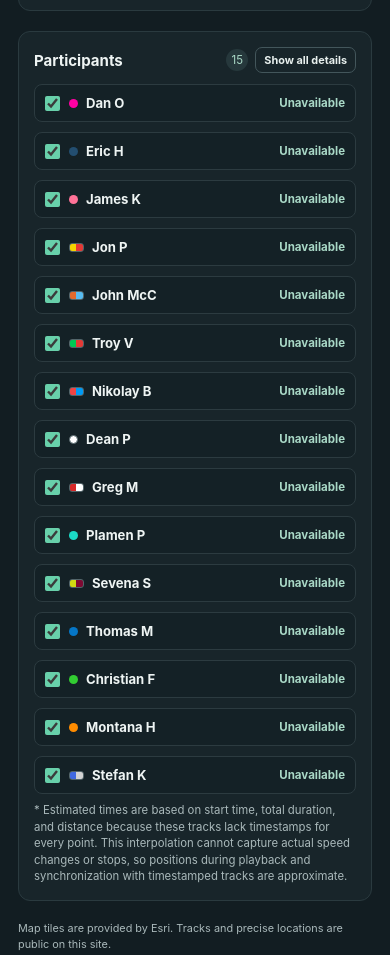
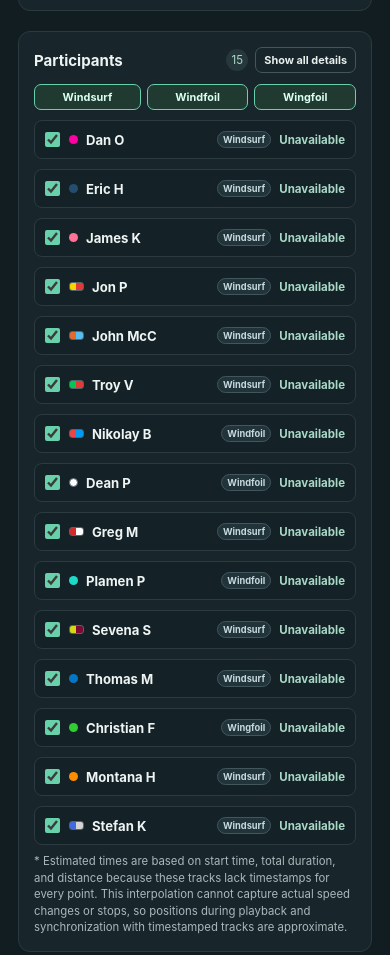
Before and after one commit to JpAtHome/WinduroPlayback, a plain HTML site: page index.html in a window 390 px wide. Shown: the part 904-1859 px from the top of the page. Drawn offline with nearby package versions, Linux system fonts and the light colour scheme; no server answers.

Commit message:
Add Discipline filters and pin names

```diff
--- a/app.js
+++ b/app.js
@@ -21,6 +21,7 @@ const TRACK_COLORS = [
   "#f5d400",
   "#6eda1b",
 ];
+const DISCIPLINES = ["Windsurf", "Windfoil", "Wingfoil"];
 
 const TILE_URL =
   "https://server.arcgisonline.com/ArcGIS/rest/services/World_Imagery/MapServer/tile/{z}/{y}/{x}";
@@ -54,6 +55,7 @@ const ui = {
   play: document.querySelector("#play-toggle"),
   reset: document.querySelector("#reset"),
   showFullTrack: document.querySelector("#show-full-track"),
+  pinNames: document.querySelector("#pin-names"),
   gpsSpikeCorrection: document.querySelector("#gps-spike-correction"),
   seek: document.querySelector("#seek"),
   speed: document.querySelector("#speed"),
@@ -67,6 +69,7 @@ const ui = {
   status: document.querySelector("#status"),
   trackCount: document.querySelector("#track-count"),
   toggleTrackDetails: document.querySelector("#toggle-track-details"),
+  disciplineFilters: document.querySelector("#discipline-filters"),
   trackList: document.querySelector("#track-list"),
 };
 
@@ -281,6 +284,11 @@ async function loadTrackManifest() {
     if (hasGear && (typeof entry.gear !== "string" || !entry.gear.trim())) {
       throw new Error(`${entry.name} gear must be a non-empty string in tracks/tracks.json.`);
     }
+    if (!DISCIPLINES.includes(entry.discipline)) {
+      throw new Error(
+        `${entry.name} discipline must be Windsurf, Windfoil, or Wingfoil in tracks/tracks.json.`,
+      );
+    }
 
     // Keep rendering resilient; CI separately requires explicit colors in the manifest.
     const hasColor = entry.color !== undefined && entry.color !== null;
@@ -361,6 +369,7 @@ async function loadTrackManifest() {
     return {
       name: entry.name.trim(),
       file: entry.file,
+      discipline: entry.discipline,
       gear: hasGear ? entry.gear.trim() : null,
       startTime: hasStartTime ? entry.startTime : null,
       timing,
@@ -860,7 +869,7 @@ function trackCard(track) {
       <input class="track-visibility" type="checkbox" checked>
       <span class="swatch"></span>
       <span class="track-label"></span>
-      <span class="track-timing-badge" hidden></span>
+      <span class="track-discipline-badge"></span>
       <span class="track-completion" title="Completion duration"></span>
     </div>
     <div class="track-detail" hidden>
@@ -878,7 +887,9 @@ function trackCard(track) {
     swatch.style.background = track.color;
   }
   card.querySelector(".track-label").textContent = track.name;
-  track.cardTimingBadge = card.querySelector(".track-timing-badge");
+  const disciplineBadge = card.querySelector(".track-discipline-badge");
+  disciplineBadge.textContent = track.discipline;
+  disciplineBadge.setAttribute("aria-label", `Discipline: ${track.discipline}`);
   track.cardCompletion = card.querySelector(".track-completion");
   track.cardGear = card.querySelector(".track-gear");
   track.cardTimes = card.querySelector(".track-times");
@@ -888,6 +899,7 @@ function trackCard(track) {
   visibility.addEventListener("change", () => {
     track.visible = visibility.checked;
     syncTrackVisibility(track);
+    updateDisciplineFilterButtons();
     fitVisibleTracks();
     refreshTimeline();
     updateShareUrl();
@@ -932,11 +944,6 @@ function gpsHoldNote(track) {
 function setTrackTimes(track) {
   if (track.error) return;
   track.card.classList.toggle("track-card-estimated", Boolean(track.approximate));
-  track.cardTimingBadge.hidden = !track.approximate;
-  if (track.approximate) {
-    track.cardTimingBadge.textContent = "ESTIMATED TIME";
-    track.cardTimingBadge.title = "Track timing is estimated from timing.start and timing.durationSeconds, not recorded GPX timestamps.";
-  }
   if (track.hasTimestamps) {
     if (track.timing) {
       setTrackError(track, `${track.name} timing is only for tracks without GPX timestamps.`);
@@ -1064,6 +1071,17 @@ function syncTrackVisibility(track) {
   setLayerVisibility(track.progressLine, track.visible);
   setLayerVisibility(track.fullLine, track.visible && ui.showFullTrack.checked);
   if (track.visible) updateMap(true);
+}
+
+function setTrackNamePinned(track, pinned) {
+  track.marker.unbindTooltip();
+  track.marker.bindTooltip(track.name, {
+    className: "participant-name-tooltip",
+    direction: "top",
+    offset: [0, -8],
+    opacity: 0.95,
+    permanent: pinned && !track.error && track.points?.length > 0,
+  });
 }
 
 function findPosition(track, time) {
@@ -1284,12 +1302,6 @@ async function loadTrack(definition) {
     opacity: 0,
     renderer: markerRenderer,
   }).addTo(map);
-  track.marker.bindTooltip(track.name, {
-    direction: "top",
-    offset: [0, -8],
-    opacity: 0.95,
-  });
-
   try {
     const response = await fetch(new URL(definition.file, TRACK_MANIFEST_URL));
     if (!response.ok) throw new Error(`Could not load GPX (${response.status} ${response.statusText}).`);
@@ -1302,6 +1314,7 @@ async function loadTrack(definition) {
     track.error = error instanceof Error ? error.message : "Could not load this GPX file.";
     track.points = [];
   }
+  setTrackNamePinned(track, ui.pinNames.checked);
   track.card = trackCard(track);
   if (track.error) setTrackError(track, track.error);
   else setTrackTimes(track);
@@ -1321,6 +1334,36 @@ function sortParticipantList() {
   ui.trackList.replaceChildren(...sortedTracks.map((track) => track.card));
 }
 
+function updateDisciplineFilterButtons() {
+  for (const button of ui.disciplineFilters.querySelectorAll("[data-discipline]")) {
+    const discipline = button.dataset.discipline;
+    const disciplineTracks = tracks.filter((track) => track.discipline === discipline);
+    const allVisible =
+      disciplineTracks.length > 0 && disciplineTracks.every((track) => track.visible);
+    button.disabled = disciplineTracks.length === 0;
+    button.setAttribute("aria-pressed", String(allVisible));
+    button.title = allVisible
+      ? `Hide all ${discipline} participants`
+      : `Show all ${discipline} participants`;
+  }
+}
+
+function toggleDisciplineVisibility(discipline) {
+  const disciplineTracks = tracks.filter((track) => track.discipline === discipline);
+  if (disciplineTracks.length === 0) return;
+
+  const visible = !disciplineTracks.every((track) => track.visible);
+  for (const track of disciplineTracks) {
+    track.visible = visible;
+    track.card.querySelector(".track-visibility").checked = visible;
+    syncTrackVisibility(track);
+  }
+  updateDisciplineFilterButtons();
+  fitVisibleTracks();
+  refreshTimeline();
+  updateShareUrl();
+}
+
 function fitVisibleTracks() {
   const visiblePoints = tracks
     .filter((track) => track.visible && !track.error)
@@ -1332,6 +1375,11 @@ function fitVisibleTracks() {
 
 ui.play.addEventListener("click", startPause);
 ui.drawSyncLine.addEventListener("click", toggleSyncLineDrawing);
+ui.disciplineFilters.addEventListener("click", (event) => {
+  const button = event.target.closest("button[data-discipline]");
+  const discipline = button?.dataset.discipline;
+  if (DISCIPLINES.includes(discipline)) toggleDisciplineVisibility(discipline);
+});
 ui.resetSyncLine.addEventListener("click", () => {
   if (!defaultSyncLine || isDefaultSyncLine(syncLine)) return;
   setSyncLine(copySyncLine(defaultSyncLine), true);
@@ -1350,6 +1398,9 @@ ui.showFullTrack.addEventListener("change", () => {
   for (const track of tracks) {
     setLayerVisibility(track.fullLine, track.visible && ui.showFullTrack.checked);
   }
+});
+ui.pinNames.addEventListener("change", () => {
+  for (const track of tracks) setTrackNamePinned(track, ui.pinNames.checked);
 });
 ui.gpsSpikeCorrection.addEventListener("change", () => {
   pause();
@@ -1401,6 +1452,7 @@ async function initialize() {
         track.card.querySelector(".track-visibility").checked = track.visible;
       }
     }
+    updateDisciplineFilterButtons();
     syncLineLayer = L.polyline([], {
       color: "#ffffff",
       opacity: 0.95,
--- a/index.html
+++ b/index.html
@@ -49,6 +49,10 @@
               <input id="show-full-track" type="checkbox">
               <span>Show Full track</span>
             </label>
+            <label class="checkbox-row" for="pin-names">
+              <input id="pin-names" type="checkbox" checked>
+              <span>Pin names</span>
+            </label>
             <label class="checkbox-row" for="gps-spike-correction">
               <input id="gps-spike-correction" type="checkbox" checked disabled>
               <span>Hold position through GPS dropouts</span>
@@ -92,6 +96,34 @@
               >Show all details</button>
             </div>
           </div>
+          <div
+            id="discipline-filters"
+            class="discipline-filters"
+            role="group"
+            aria-label="Toggle participant visibility by discipline"
+          >
+            <button
+              type="button"
+              class="secondary discipline-filter"
+              data-discipline="Windsurf"
+              aria-pressed="true"
+              disabled
+            >Windsurf</button>
+            <button
+              type="button"
+              class="secondary discipline-filter"
+              data-discipline="Windfoil"
+              aria-pressed="true"
+              disabled
+            >Windfoil</button>
+            <button
+              type="button"
+              class="secondary discipline-filter"
+              data-discipline="Wingfoil"
+              aria-pressed="true"
+              disabled
+            >Wingfoil</button>
+          </div>
           <div id="track-list" class="track-list"></div>
           <p class="hint timing-footnote">
             * Estimated times are based on start time, total duration, and distance because these tracks lack timestamps for every point. This interpolation cannot capture actual speed changes or stops, so positions during playback and synchronization with timestamped tracks are approximate.
--- a/styles.css
+++ b/styles.css
@@ -208,6 +208,22 @@ select {
   background-size: 8px 8px;
 }
 
+.leaflet-tooltip.participant-name-tooltip {
+  padding: 0;
+  border: 0;
+  border-radius: 0;
+  background: transparent;
+  box-shadow: none;
+  color: #ffffff;
+  font-size: 0.7rem;
+  font-weight: 700;
+  text-shadow: 0 1px 2px #10191e, 0 0 4px #10191e;
+}
+
+.leaflet-tooltip.participant-name-tooltip::before {
+  display: none;
+}
+
 
 
 button {
@@ -302,6 +318,30 @@ button:disabled {
   font-size: 0.68rem;
 }
 
+.discipline-filters {
+  display: flex;
+  flex-wrap: wrap;
+  gap: 6px;
+  margin-bottom: 10px;
+}
+
+.discipline-filter {
+  min-width: 0;
+  flex: 1 1 auto;
+  padding: 5px 8px;
+  font-size: 0.68rem;
+}
+
+.discipline-filter[aria-pressed="true"] {
+  border-color: #68d0aa;
+  background: #203a32;
+  color: #d9fff0;
+}
+
+.discipline-filter[aria-pressed="false"] {
+  color: #a9b8ba;
+}
+
 .count {
   display: grid;
   width: 22px;
@@ -349,16 +389,16 @@ button:disabled {
   overflow-wrap: anywhere;
 }
 
-.track-timing-badge {
+.track-discipline-badge {
   flex: 0 0 auto;
   padding: 2px 5px;
-  border: 1px solid #9a7134;
-  border-radius: 4px;
-  background: #332918;
-  color: #ffd58a;
+  border: 1px solid #43565b;
+  border-radius: 999px;
+  background: #20343a;
+  color: #c7d9dc;
   font-size: 0.58rem;
   font-weight: 700;
-  letter-spacing: 0.03em;
+  white-space: nowrap;
 }
 
 .track-completion {
--- a/tracks/tracks.json
+++ b/tracks/tracks.json
@@ -6,24 +6,28 @@
   "tracks": [
     {
       "name": "Dan O",
+      "discipline": "Windsurf",
       "file": "Dan_O.gpx",
       "gear": "Kona longboard and 6.3",
       "color": "#ff00a3"
     },
     {
       "name": "Eric H",
+      "discipline": "Windsurf",
       "file": "Eric_H.gpx",
       "gear": "Windsurfer LT and 5.7",
       "color": "#234e70"
     },
     {
       "name": "James K",
+      "discipline": "Windsurf",
       "file": "james_k.gpx",
       "gear": "Mistral One Design and 5.8",
       "color": "#ff7297"
     },
     {
       "name": "Jon P",
+      "discipline": "Windsurf",
       "file": "Jon_P.gpx",
       "gear": "Raceboard and 9.6",
       "color": "#f5d400",
@@ -31,6 +35,7 @@
     },
     {
       "name": "John McC",
+      "discipline": "Windsurf",
       "file": "John_McC.gpx",
       "gear": "Mistral Superlight 2 and 7.6",
       "color": "#e36a2d",
@@ -38,6 +43,7 @@
     },
     {
       "name": "Troy V",
+      "discipline": "Windsurf",
       "file": "Troy_V.gpx",
       "gear": "Formula board and 8.5",
       "color": "#00c853",
@@ -45,6 +51,7 @@
     },
     {
       "name": "Nikolay B",
+      "discipline": "Windfoil",
       "file": "Nikolay_B.gpx",
       "gear": "Windfoil and 7.0",
       "color": "#f04444",
@@ -56,24 +63,28 @@
     },
     {
       "name": "Dean P",
+      "discipline": "Windfoil",
       "file": "Dean P.gpx",
       "gear": "135L JP windsurf foil board and 7.8m ePace",
       "color": "#ffffff"
     },
     {
       "name": "Greg M",
+      "discipline": "Windsurf",
       "file": "Greg_M.gpx",
       "color": "#d62828",
       "secondaryColor": "#ffffff"
     },
     {
       "name": "Plamen P",
+      "discipline": "Windfoil",
       "file": "Plamen_P.gpx",
       "gear": "Starboard IQ foil board and 1000/115++/255 and 7.0",
       "color": "#1bdac7"
     },
     {
       "name": "Sevena S",
+      "discipline": "Windsurf",
       "file": "Sevena_S.gpx",
       "gear": "Windsurfer LT and 6.3 Goya Bonzai",
       "color": "#d1da12",
@@ -82,24 +93,28 @@
     },
     {
       "name": "Thomas M",
+      "discipline": "Windsurf",
       "file": "Thomas_M.gpx",
       "gear": "200L Lambada Bic, Sailworks Retro 8.5",
       "color": "#0576c6"
     },
     {
       "name": "Christian F",
+      "discipline": "Wingfoil",
       "file": "Christian_F.gpx",
       "gear": "105 inflatable wingfoil downwind board, 5.5 wing, and 900cm2 13ar foil",
       "color": "#32cd32"
     },
     {
       "name": "Montana H",
+      "discipline": "Windsurf",
       "file": "Montana_H.gpx",
       "gear": "Mistral Superlight and Sailworks Retro 8.0",
       "color": "#ff8c00"
     },
     {
       "name": "Stefan K",
+      "discipline": "Windsurf",
       "file": "Stefan_K.gpx",
       "gear": "1994 F2 Lightning World Cap Race, 8.5 Neil Pryde V8",
       "color": "#4169e1",
```
Also changed, not shown: 1 other file.
